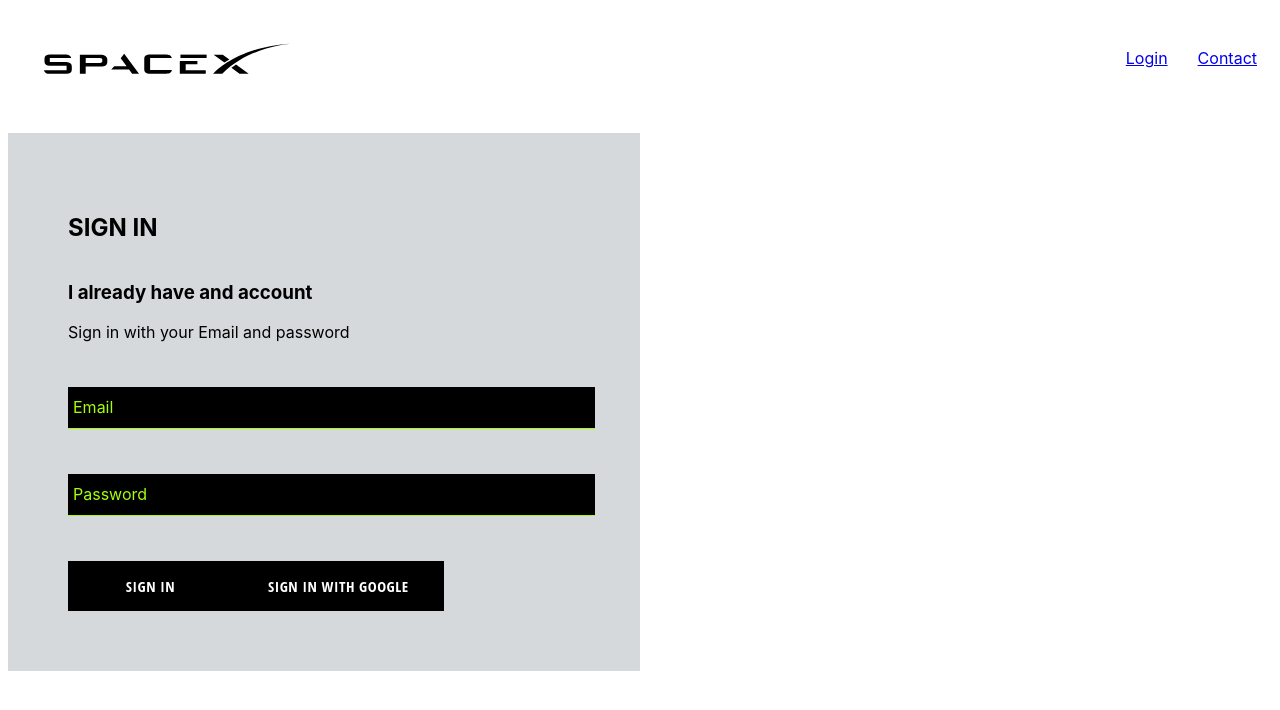
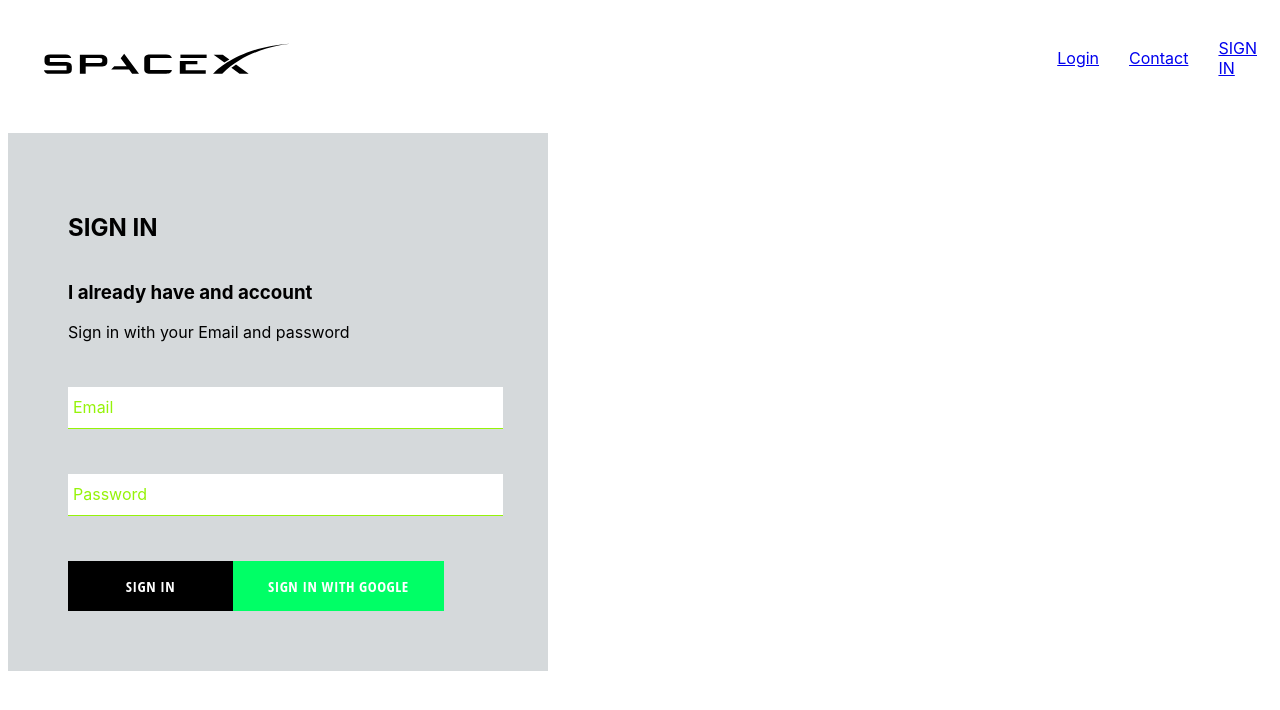
Before and after one commit to ladislavhrc219/spacex-firebase-app, a React (Create React App) app: page /login in a window 1280 px wide. Shown: the top 710 px of the page. Built offline with nearby package versions, Linux system fonts and the light colour scheme; no server answers.

Commit message:
firestore-update

```diff
--- a/src/App.css
+++ b/src/App.css
@@ -0,0 +1,3 @@
+*{
+    box-sizing: border-box;
+}
--- a/src/App.js
+++ b/src/App.js
@@ -5,11 +5,40 @@
 
 import SignInSignUp from './pages/sigin-signup.pages/signin-signup.pages'
 
-function App() {
+import {auth} from './firebase/firebase.utils';
+
+class App extends React.Component {
+
+  constructor() {
+    super();
+
+    this.state ={
+      currentUser: null,
+    }
+  }
+
+  unsubscribeFromAuth = null;
+  //for firebase auth
+  componentDidMount() {
+    auth.onAuthStateChanged(user=>{
+      this.setState({currentUser: user});
+
+      console.log(user);
+    })
+  }
+
+  componentWillUnmount() {
+    this. unsubscribeFromAuth();
+
+  }
+
+  render(){
     return (
       <div>
 
-      <Header/>
+
+
+        <Header currentUser={this.state.currentUser}/>
         <Switch>
        <Route  exact path='/' component={Homepage}/>
        <Route path='/login' component={SignInSignUp}/>
@@ -20,6 +49,9 @@
     );
   }
 
+
+}
+
 export default App;
 
 // import Login from './components/directory/Test';
--- a/src/components/custom-button/custom-button.comp.jsx
+++ b/src/components/custom-button/custom-button.comp.jsx
@@ -2,8 +2,11 @@
 
 import './custom-button.styles.scss';
 
-const CustomButton = ({ children, ...otherProps }) => (
-  <button className='custom-button' {...otherProps}>
+const CustomButton = ({ children,isGoogleSignIn,  ...otherProps }) => (
+  <button
+    className={`${isGoogleSignIn ? 'google-sign-in' : ''} custom-button`}
+    {...otherProps}
+  >
     {children}
   </button>
 );
--- a/src/components/custom-button/custom-button.styles.scss
+++ b/src/components/custom-button/custom-button.styles.scss
@@ -19,4 +19,12 @@
       color: rgb(0, 255, 21);
       border: 1px solid black;
     }
+
+    &.google-sign-in{
+      background-color: rgb(0, 255, 102);
+
+      &:hover{
+        background-color:#357ae8;
+      border:none;      }
+    }
 }
--- a/src/components/header/header.component.jsx
+++ b/src/components/header/header.component.jsx
@@ -3,9 +3,11 @@
 
 import { ReactComponent as Logo } from './../../logo/SpaceX_logo.svg';
 
+import {auth} from './../../firebase/firebase.utils';
+
 import './header.styles.scss';
 
-const Header = () => (
+const Header = ({currentUser}) => (
   <div className='header'>
     <Link className='logo-container' to='/'>
       <Logo className='logo' />
@@ -17,6 +19,16 @@
       <Link className='option' to='/shop'>
         Contact
       </Link>
+      {
+        currentUser ?
+        <div className='option' onClick={() => auth.signOut()}>
+          SIGN OUT
+        </div>
+        :
+        <Link className='option' to='/signin'>
+          SIGN IN
+        </Link>
+      }
     </div>
   </div>
 );
--- a/src/components/header/header.styles.scss
+++ b/src/components/header/header.styles.scss
@@ -21,6 +21,7 @@
 
       .option {
         padding: 15px 15px;
+        cursor: pointer;
       }
     }
   }
--- a/src/components/sign-in/sign-in.comp.jsx
+++ b/src/components/sign-in/sign-in.comp.jsx
@@ -66,11 +66,13 @@
 
                 {/* <label> Password</label> */}
 
+                <div className="button">
                 <CustomButton type="submit"> Sign in </CustomButton>
-
-                <CustomButton onClick={signInWithGoogle}>
+                <CustomButton onClick={signInWithGoogle} isGoogleSignIn>
                 Sign in with Google
                 </CustomButton>
+
+                </div>
 
             </form>
 
--- a/src/components/sign-in/sign-in.styles.scss
+++ b/src/components/sign-in/sign-in.styles.scss
@@ -1,72 +1,81 @@
 // .sign-in {
-//   width: 30vw;
+//   width: 40vw;
 //   display: flex;
 //   flex-direction: column;
 // }
 
 
 .sign-in {
-  width: 40vw;
+  // width: 40vw;
+  width: 420px;
   display: flex;
   flex-direction: column;
   background-color: rgb(213, 217, 219);
     padding: 60px;
+    .title{
+      margin:10px 0;
+    }
+
+    .buttons{
+      display: flex;
+      justify-content: space-between;
+    }
 }
 
-$sub-color: rgb(165, 255, 11);
-$main-color: black;
+// $sub-color: rgb(165, 255, 11);
+// $main-color: black;
 
-@mixin shrinkLabel {
-  top: -14px;
-  font-size: 12px;
-  color: $main-color;
-}
+// @mixin shrinkLabel {
+//   top: -14px;
+//   font-size: 12px;
+//   color: $main-color;
+// }
 
-.group {
+// .group {
 
-  position: relative;
-  margin: 45px 0;
+//   position: relative;
+//   margin: 45px 0;
 
 
-  .form-input {
+//   .form-input {
 
-    background: none;
-    background-color: rgb(0, 0, 0);
-    color: $sub-color;
-    font-size: 18px;
-    padding: 10px 10px 10px 5px;
-    display: block;
-    width: 100%;
-    border: none;
-    border-radius: 0;
-    border-bottom: 1px solid $sub-color;
-    margin: 25px 0;
+//     background: none;
+//     background-color: rgb(0, 0, 0);
+//     color: $sub-color;
+//     font-size: 18px;
+//     padding: 10px 10px 10px 5px;
+//     display: block;
+//     width: 100%;
+//     border: none;
+//     border-radius: 0;
+//     border-bottom: 1px solid $sub-color;
+//     margin: 25px 0;
 
-    &:focus {
-      outline: none;
-    }
+//     &:focus {
+//       outline: none;
+//     }
 
-    &:focus ~ .form-input-label {
-      @include shrinkLabel();
-    }
-  }
+//     &:focus ~ .form-input-label {
+//       @include shrinkLabel();
+//     }
+//   }
 
-  input[type='password'] {
-    letter-spacing: 0.3em;
-  }
+//   input[type='password'] {
+//     letter-spacing: 0.3em;
+//   }
 
-  .form-input-label {
-    color: $sub-color;
-    font-size: 16px;
-    font-weight: normal;
-    position: absolute;
-    pointer-events: none;
-    left: 5px;
-    top: 10px;
-    transition: 300ms ease all;
+//   .form-input-label {
+//     color: $sub-color;
+//     font-size: 16px;
+//     font-weight: normal;
+//     position: absolute;
+//     pointer-events: none;
+//     left: 5px;
+//     top: 10px;
+//     transition: 300ms ease all;
 
-    &.shrink {
-      @include shrinkLabel();
-    }
-  }
-}
+//     &.shrink {
+//       @include shrinkLabel();
+//     }
+//   }
+// }
--- a/src/firebase/firebase.utils.js
+++ b/src/firebase/firebase.utils.js
@@ -11,7 +11,7 @@
     appId: "1:197728801807:web:87c4959e53f2c6e3993f7a"
   };
 
-firebase.initializeApp(config);
+// firebase.initializeApp(config);
 
 export const auth = firebase.auth();
 export const firestore = firebase.firestore();
```
Lines whose indentation alone changed are shown as unchanged.
